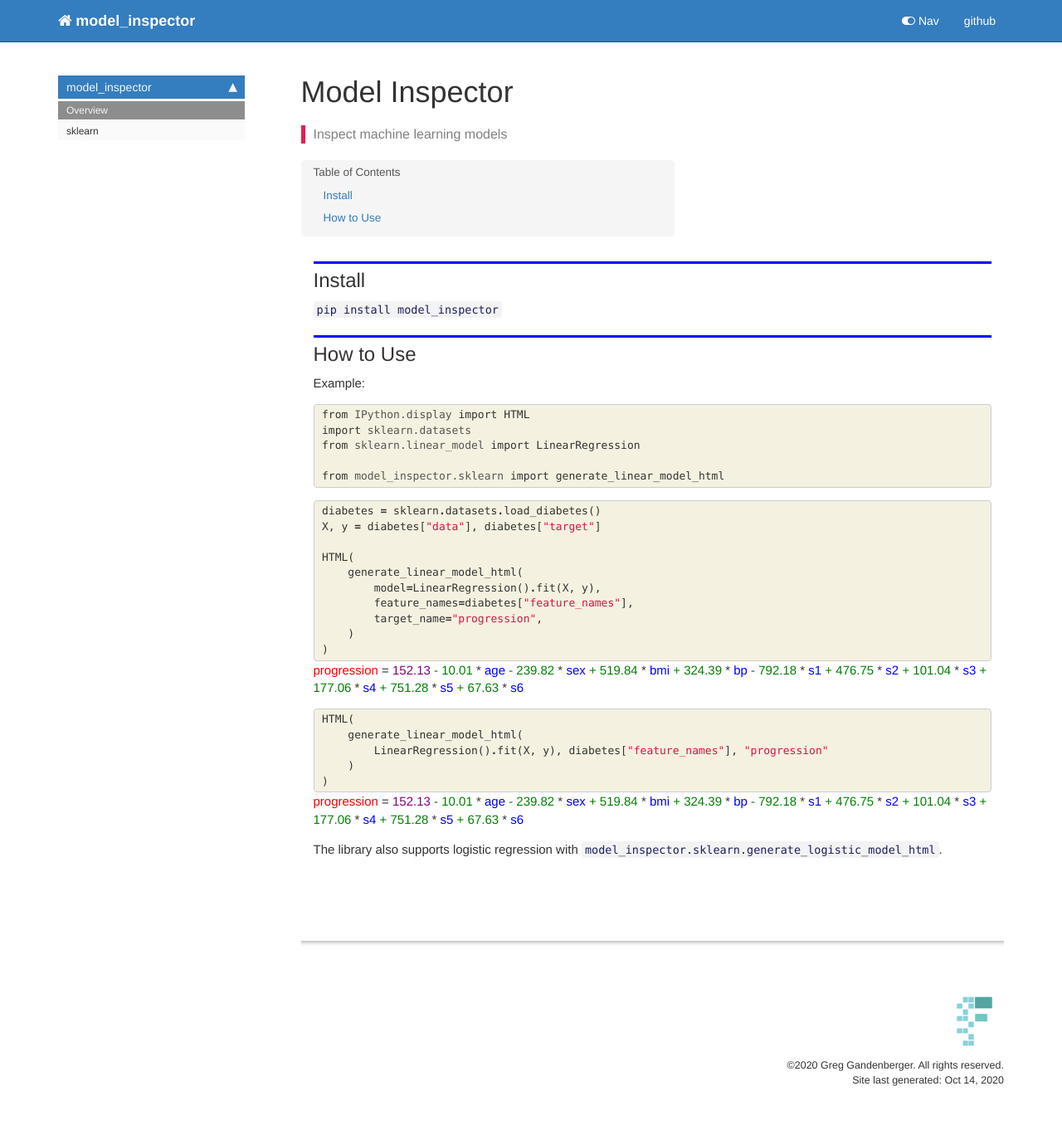
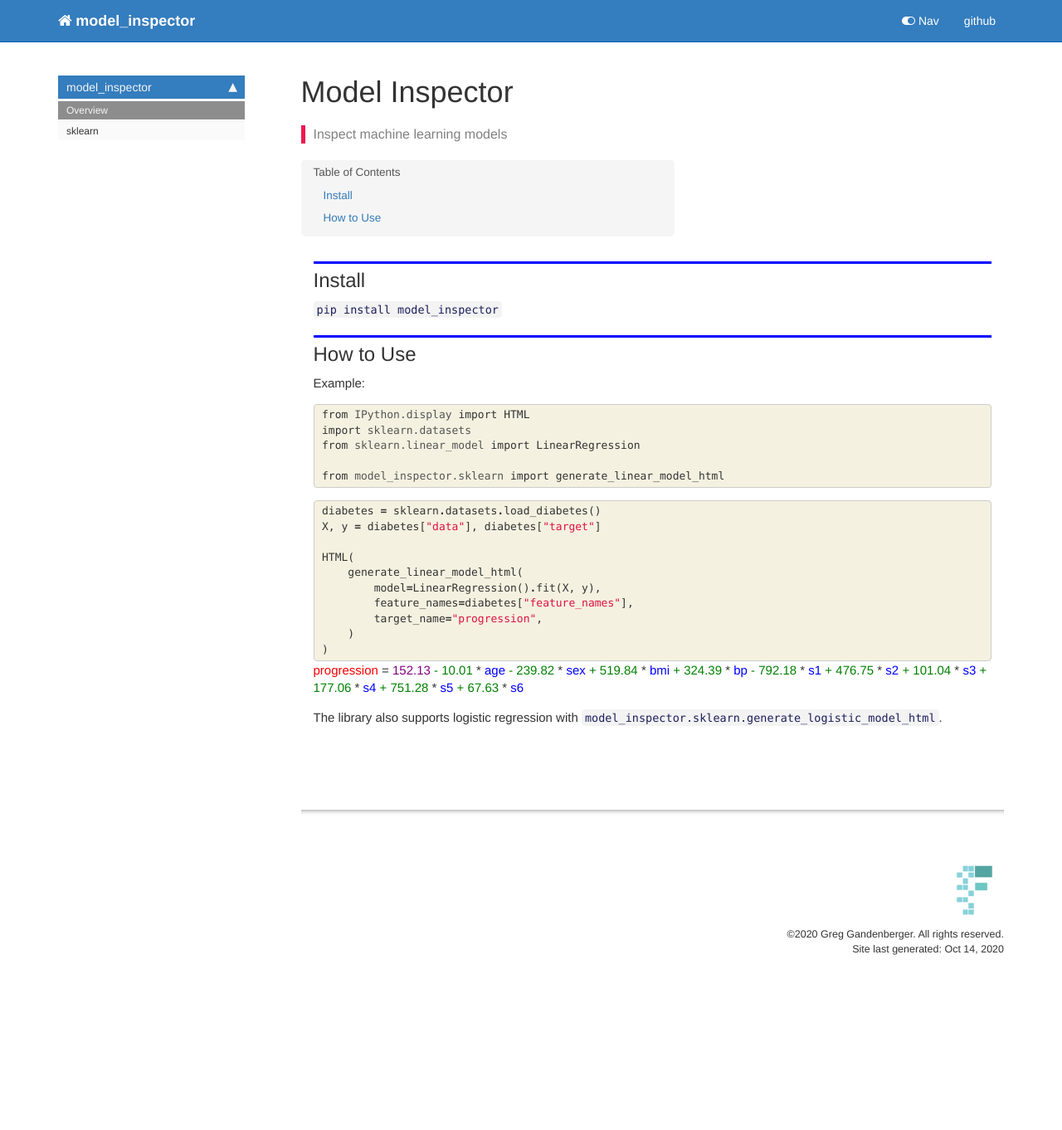
Before and after one commit to gsganden/model_inspector, a Jekyll site: the page built from docs/index.html, in a window 1280 px wide. Shown: the whole page at 83% size. Built offline with Jekyll 4.4.1, drawn with Linux system fonts in a browser that asks for light colours; nearby versions of some CDN libraries; comment, search, counter and statistics services are not loaded; after the commit the page ends 1204 px from its top, so only the background shows below that.

Commit message:
Remove redundant cell

```diff
--- a/docs/index.html
+++ b/docs/index.html
@@ -150,75 +150,6 @@
 </div>
     {% endraw %}
 
-    {% raw %}
-
-<div class="cell border-box-sizing code_cell rendered">
-<div class="input">
-
-<div class="inner_cell">
-    <div class="input_area">
-<div class=" highlight hl-ipython3"><pre><span></span><span class="n">HTML</span><span class="p">(</span>
-    <span class="n">generate_linear_model_html</span><span class="p">(</span>
-        <span class="n">LinearRegression</span><span class="p">()</span><span class="o">.</span><span class="n">fit</span><span class="p">(</span><span class="n">X</span><span class="p">,</span> <span class="n">y</span><span class="p">),</span> <span class="n">diabetes</span><span class="p">[</span><span class="s2">&quot;feature_names&quot;</span><span class="p">],</span> <span class="s2">&quot;progression&quot;</span>
-    <span class="p">)</span>
-<span class="p">)</span>
-</pre></div>
-
-    </div>
-</div>
-</div>
-
-<div class="output_wrapper">
-<div class="output">
-
-<div class="output_area">
-
-
-<div class="output_html rendered_html output_subarea output_execute_result">
-
-        <span style='color:red'>progression</span>
-        = <span style='color:purple'>152.13</span>
-
-            <span style='color:green'>- 10.01</span>
-            * <span style='color:blue'>age</span>
-
-            <span style='color:green'>- 239.82</span>
-            * <span style='color:blue'>sex</span>
-
-            <span style='color:green'>+ 519.84</span>
-            * <span style='color:blue'>bmi</span>
-
-            <span style='color:green'>+ 324.39</span>
-            * <span style='color:blue'>bp</span>
-
-            <span style='color:green'>- 792.18</span>
-            * <span style='color:blue'>s1</span>
-
-            <span style='color:green'>+ 476.75</span>
-            * <span style='color:blue'>s2</span>
-
-            <span style='color:green'>+ 101.04</span>
-            * <span style='color:blue'>s3</span>
-
-            <span style='color:green'>+ 177.06</span>
-            * <span style='color:blue'>s4</span>
-
-            <span style='color:green'>+ 751.28</span>
-            * <span style='color:blue'>s5</span>
-
-            <span style='color:green'>+ 67.63</span>
-            * <span style='color:blue'>s6</span>
-
-</div>
-
-</div>
-
-</div>
-</div>
-
-</div>
-    {% endraw %}
-
 <div class="cell border-box-sizing text_cell rendered"><div class="inner_cell">
 <div class="text_cell_render border-box-sizing rendered_html">
 <p>The library also supports logistic regression with <code>model_inspector.sklearn.generate_logistic_model_html</code>.</p>
```
Also changed, not shown: README.md, 1 other file.
